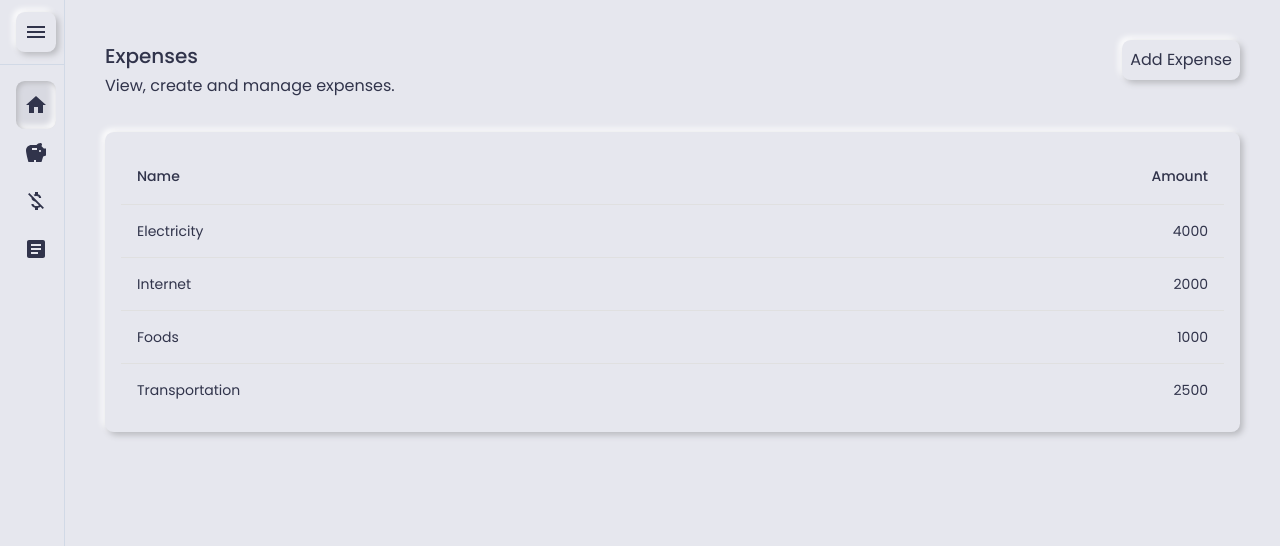
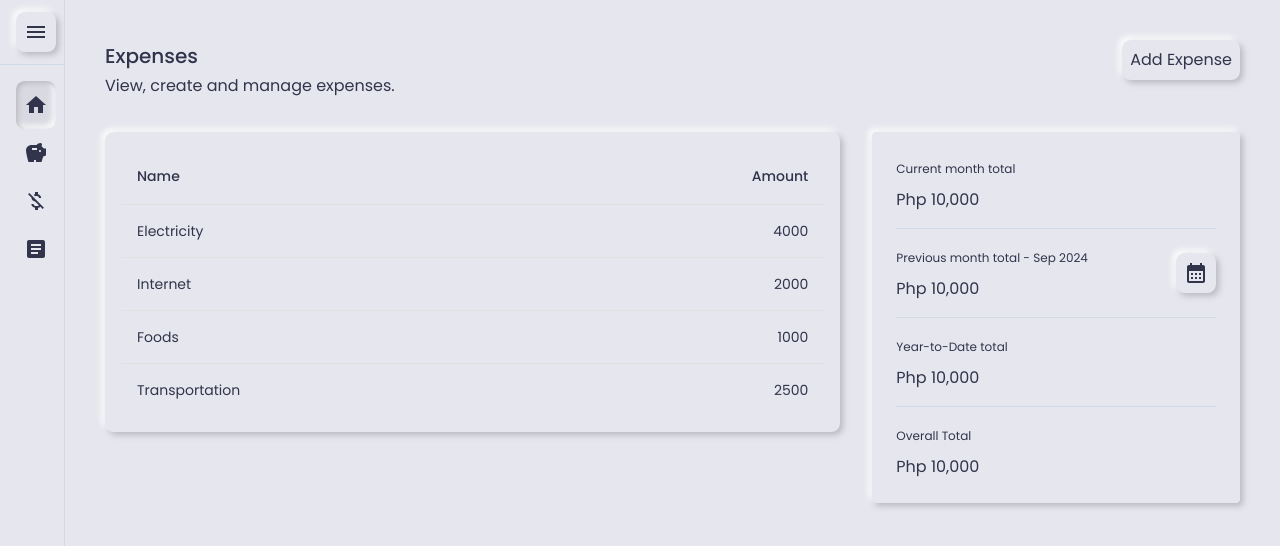
Before and after one commit to airacalins/savewise, a React (Vite) app: page /expenses in a window 1280 px wide. Shown: the top 546 px of the page. Built offline with nearby package versions, Linux system fonts and the light colour scheme.

Commit message:
feat: funds summary

```diff
--- a/src/pages/expenses/ExpensesPage.tsx
+++ b/src/pages/expenses/ExpensesPage.tsx
@@ -6,11 +6,18 @@ import {
   TableCell,
   TableBody,
   Button,
+  Stack,
+  Box,
+  Card,
+  Divider,
+  IconButton,
+  Typography,
 } from "@mui/material";
 import { PageContainer } from "../../components/containers/PageContainer";
 import { useVisibilityState } from "../../hooks/useVisibilityState";
 import { AddExpenseModal } from "./components/AddExpenseModal";
 import { useNavigate } from "react-router-dom";
+import { CalendarMonth } from "@mui/icons-material";
 
 function createData(name: string, amount: number) {
   return { name, amount };
@@ -37,6 +44,8 @@ export const ExpensesPage = () => {
       subtitle="View, create and manage expenses."
       actions={<Button onClick={addExpenseModal.show}>Add Expense</Button>}
     >
+      <Stack direction="row" spacing={4}>
+        <Box flex={2}>
           <TableContainer>
             <Table aria-label="simple table">
               <TableHead>
@@ -61,6 +70,48 @@ export const ExpensesPage = () => {
               </TableBody>
             </Table>
           </TableContainer>
+        </Box>
+        <Box flex={1}>
+          <Card style={{ padding: "24px" }}>
+            <Typography variant="caption">Current month total</Typography>
+            <Box height="8px" />
+            <Typography variant="body1">Php 10,000</Typography>
+            <Box height="16px" />
+            <Divider />
+            <Box height="16px" />
+            <Stack
+              alignItems="center"
+              flexDirection="row"
+              justifyContent="space-between"
+            >
+              <Box>
+                <Typography variant="caption">
+                  Previous month total - Sep 2024
+                </Typography>
+                <Box height="8px" />
+                <Typography variant="body1">Php 10,000</Typography>
+              </Box>
+              <Box>
+                <IconButton>
+                  <CalendarMonth />
+                </IconButton>
+              </Box>
+            </Stack>
+            <Box height="16px" />
+            <Divider />
+            <Box height="16px" />
+            <Typography variant="caption">Year-to-Date total </Typography>
+            <Box height="8px" />
+            <Typography variant="body1">Php 10,000</Typography>
+            <Box height="16px" />
+            <Divider />
+            <Box height="16px" />
+            <Typography variant="caption">Overall Total</Typography>
+            <Box height="8px" />
+            <Typography variant="body1">Php 10,000</Typography>
+          </Card>
+        </Box>
+      </Stack>
       <AddExpenseModal
         isVisible={addExpenseModal.isVisible}
         onClose={addExpenseModal.hide}
--- a/src/pages/funds/FundsPage.tsx
+++ b/src/pages/funds/FundsPage.tsx
@@ -71,18 +71,6 @@ export const FundsPage = () => {
         </Box>
         <Box flex={1}>
           <Card style={{ padding: "24px" }}>
-            <Typography variant="caption">Total funds</Typography>
-            <Box height="8px" />
-            <Typography variant="body1">Php 10,000</Typography>
-            <Box height="16px" />
-            <Divider />
-            <Box height="16px" />
-            <Typography variant="caption">Year-to-Date total </Typography>
-            <Box height="8px" />
-            <Typography variant="body1">Php 10,000</Typography>
-            <Box height="16px" />
-            <Divider />
-            <Box height="16px" />
             <Typography variant="caption">Current month total</Typography>
             <Box height="8px" />
             <Typography variant="body1">Php 10,000</Typography>
@@ -107,6 +95,18 @@ export const FundsPage = () => {
                 </IconButton>
               </Box>
             </Stack>
+            <Box height="16px" />
+            <Divider />
+            <Box height="16px" />
+            <Typography variant="caption">Year-to-Date total </Typography>
+            <Box height="8px" />
+            <Typography variant="body1">Php 10,000</Typography>
+            <Box height="16px" />
+            <Divider />
+            <Box height="16px" />
+            <Typography variant="caption">Overall Total</Typography>
+            <Box height="8px" />
+            <Typography variant="body1">Php 10,000</Typography>
           </Card>
         </Box>
       </Stack>
--- a/src/pages/summar/SummariesPage.tsx
+++ /dev/null
@@ -1,14 +0,0 @@
-import { Box, Card, Typography } from "@mui/material";
-import { PageContainer } from "../../components/containers/PageContainer";
-
-export const SummariesPage = () => {
-  return (
-    <PageContainer title="Summary" subtitle="View your summary.">
-      <Card style={{ padding: "16px" }}>
-        <Typography variant="caption">Total Funds</Typography>
-        <Box height="16px" />
-        <Typography variant="body1">Php 10,000</Typography>
-      </Card>
-    </PageContainer>
-  );
-};
--- a/src/routes/AppRoutes.tsx
+++ b/src/routes/AppRoutes.tsx
@@ -4,7 +4,6 @@ import { HomePage } from "../pages/home/HomePage";
 import { ExpensesPage } from "../pages/expenses/ExpensesPage";
 import { FundsPage } from "../pages/funds/FundsPage";
 import { ExpenseDetailsPage } from "../pages/expenses/ExpenseDetailsPage";
-import { SummariesPage } from "../pages/summar/SummariesPage";
 
 export const router = createBrowserRouter([
   {
@@ -31,10 +30,6 @@ export const router = createBrowserRouter([
         path: "/expenses/:id",
         element: <ExpenseDetailsPage />,
       },
-      {
-        path: "/summaries",
-        element: <SummariesPage />,
-      },
     ],
   },
 ]);
```
Lines whose indentation alone changed are shown as unchanged.
